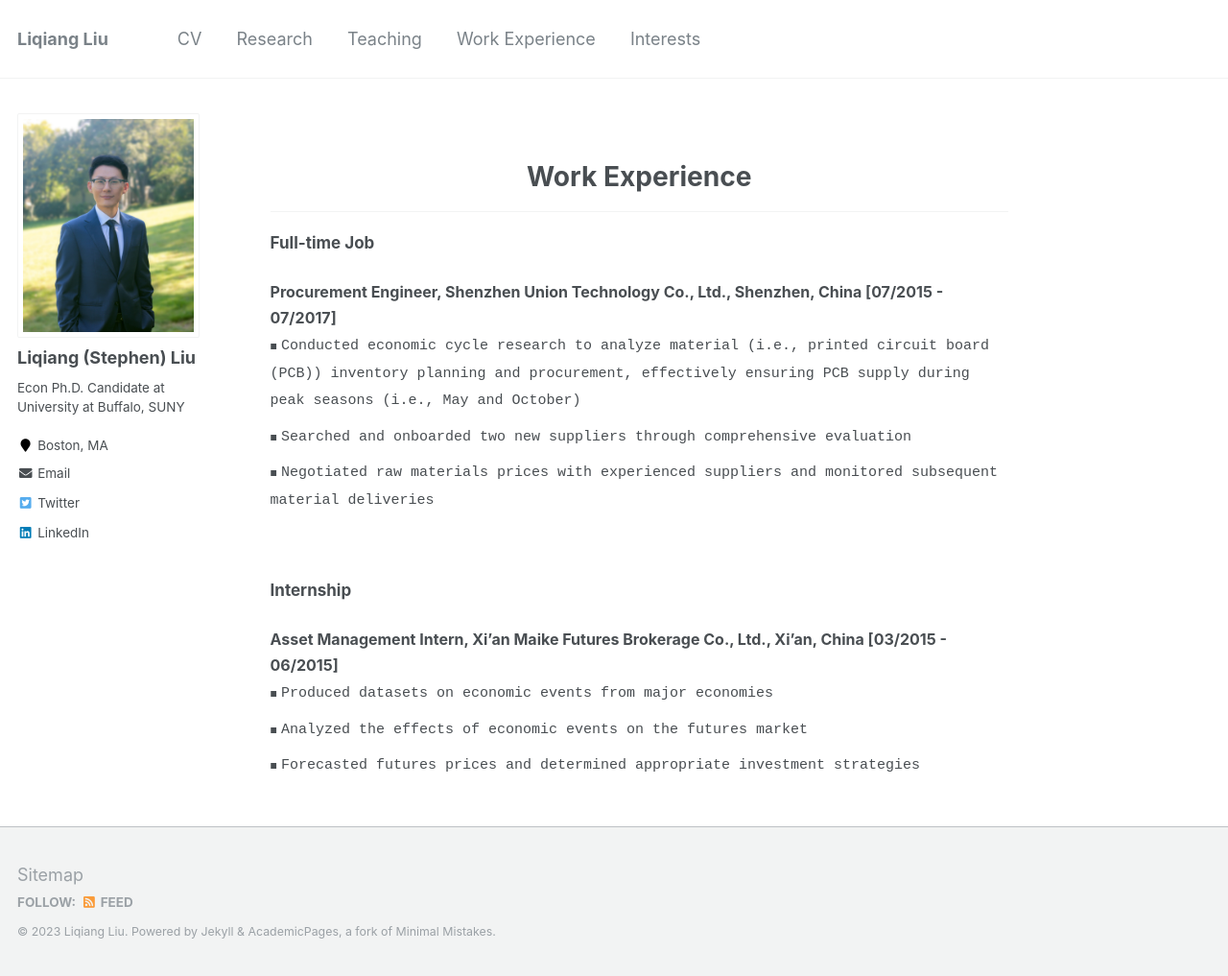
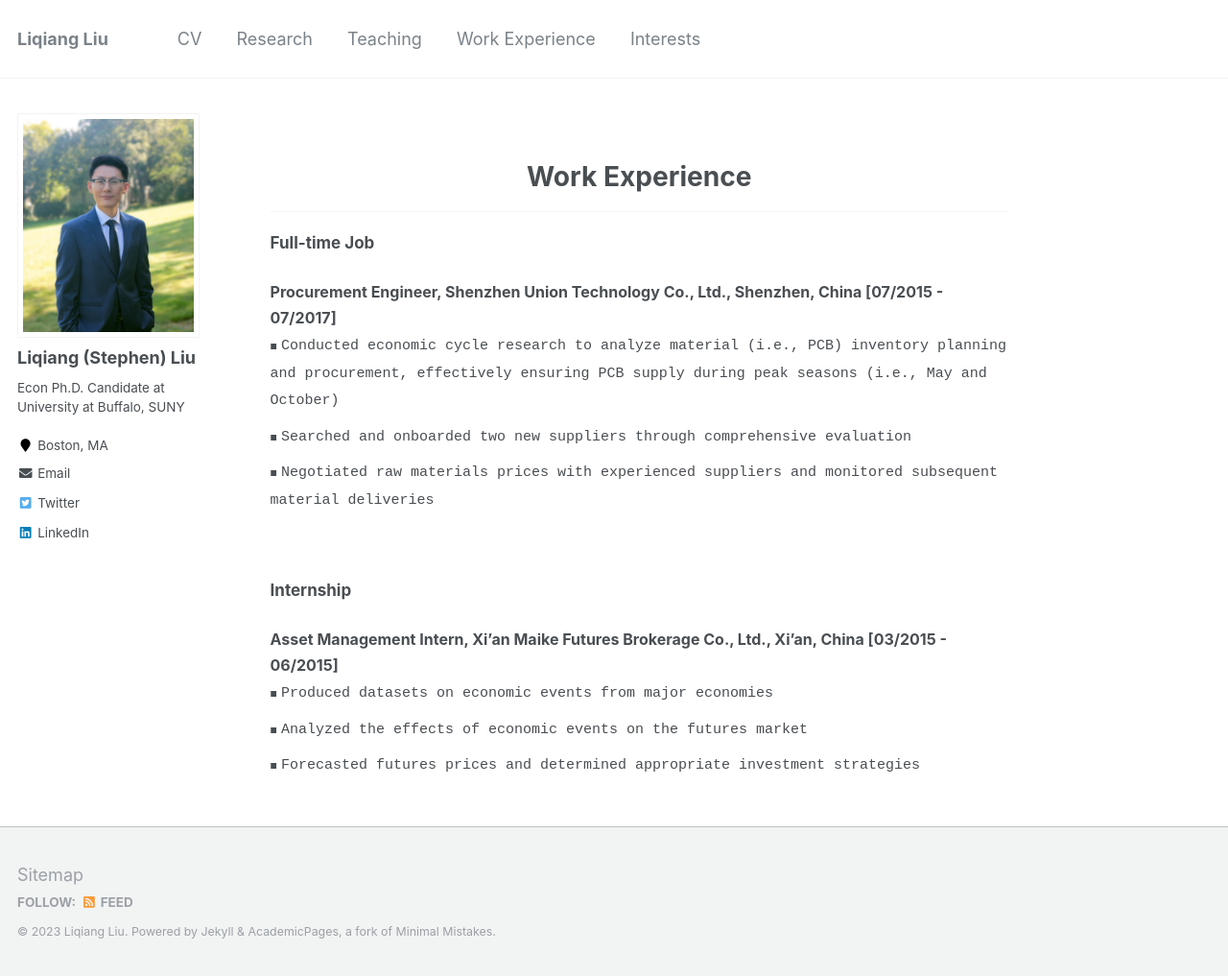
Before and after one commit to Liqiang-Liu/Liqiang-Liu.github.io, a Jekyll site: the page built from _pages/workexperience.md, in a window 1280 px wide and 1017 px high. Shown: the whole window at 96% size. Built offline with Jekyll 4.4.1, drawn with Linux system fonts in a browser that asks for light colours.

Commit message:
Update workexperience.md

```diff
--- a/_pages/workexperience.md
+++ b/_pages/workexperience.md
@@ -29,7 +29,7 @@
 <ul class="custom-bullet">
   <span style="font-size: 16px;"><strong>Procurement Engineer, Shenzhen Union Technology Co., Ltd., Shenzhen, China [07/2015 - 07/2017]</strong></span>
     <ul class="custom-bullet">
-      <li><span style="font-size: 15px; font-family: monospace;">Conducted economic cycle research to analyze material (i.e., printed circuit board (PCB)) inventory planning and procurement, effectively ensuring PCB supply during peak seasons (i.e., May and October)</span></li>
+      <li><span style="font-size: 15px; font-family: monospace;">Conducted economic cycle research to analyze material (i.e., PCB) inventory planning and procurement, effectively ensuring PCB supply during peak seasons (i.e., May and October)</span></li>
       <li><span style="font-size: 15px; font-family: monospace;">Searched and onboarded two new suppliers through comprehensive evaluation</span></li>
       <li><span style="font-size: 15px; font-family: monospace;">Negotiated raw materials prices with experienced suppliers and monitored subsequent material deliveries</span></li>
      </ul>
```
